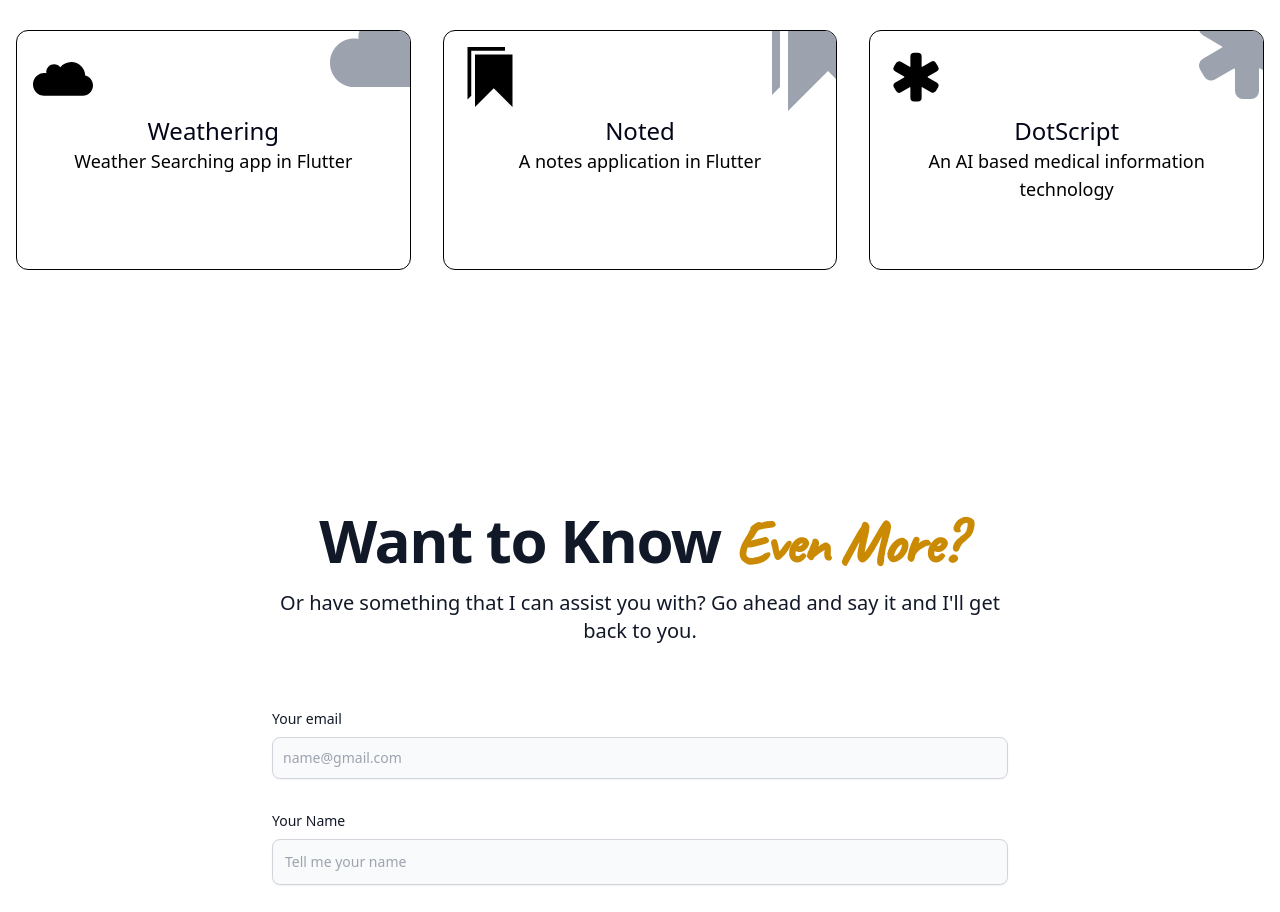
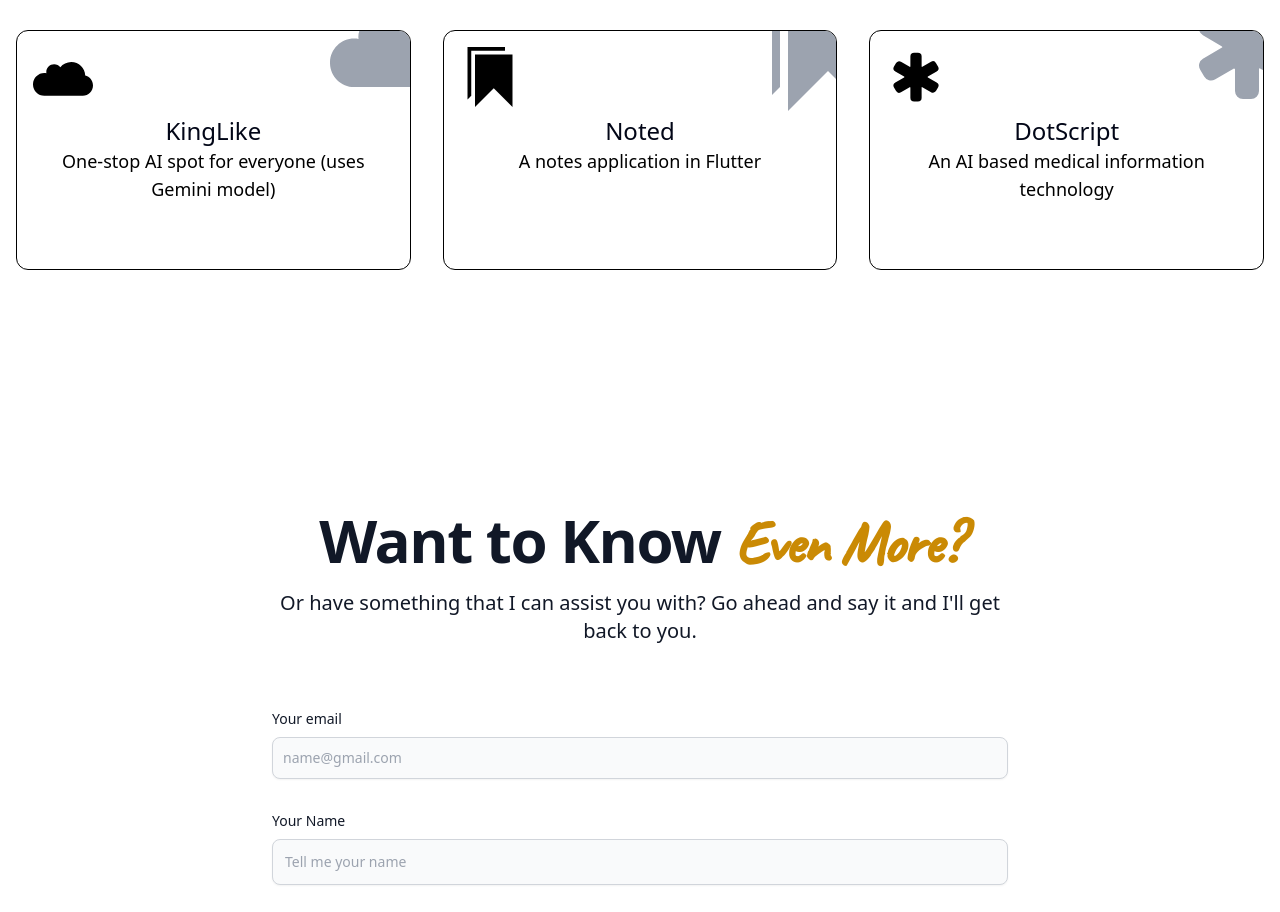
Before and after one commit to Itshardtofindagoodname/PortFolio, a React (Vite) app: page / in a window 1280 px wide. Shown: the part 2153-3065 px from the top of the page. Built offline with nearby package versions, Linux system fonts and the light colour scheme; a web font is replaced by a local one.

Commit message:
Update projects.jsx

```diff
--- a/src/pages/projects.jsx
+++ b/src/pages/projects.jsx
@@ -27,9 +27,9 @@ const Projects = () => {
                     href="https://meaningful-enough.netlify.app"
                     Icon={ImBooks} />
                 <Card
-                    title="Weathering"
-                    subtitle="Weather Searching app in Flutter"
-                    href="https://www.mediafire.com/file/vv56zbipo5flbez/Weathering.apk/file"
+                    title="KingLike"
+                    subtitle="One-stop AI spot for everyone (uses Gemini model)"
+                    href="https://kinglike.netlify.app"
                     Icon={ImCloud} />
                 <Card
                     title="Noted"
```
